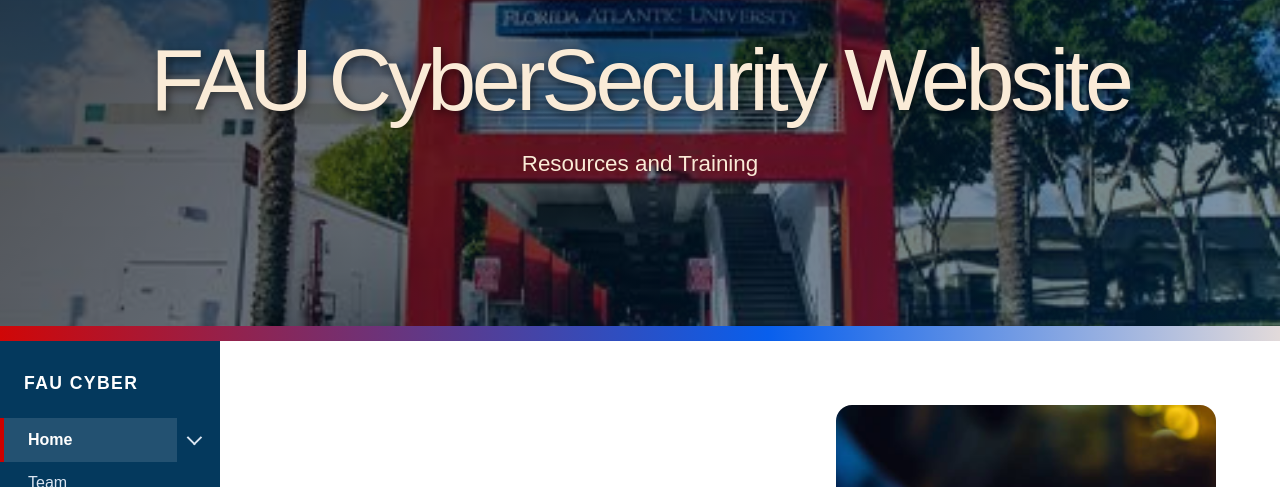
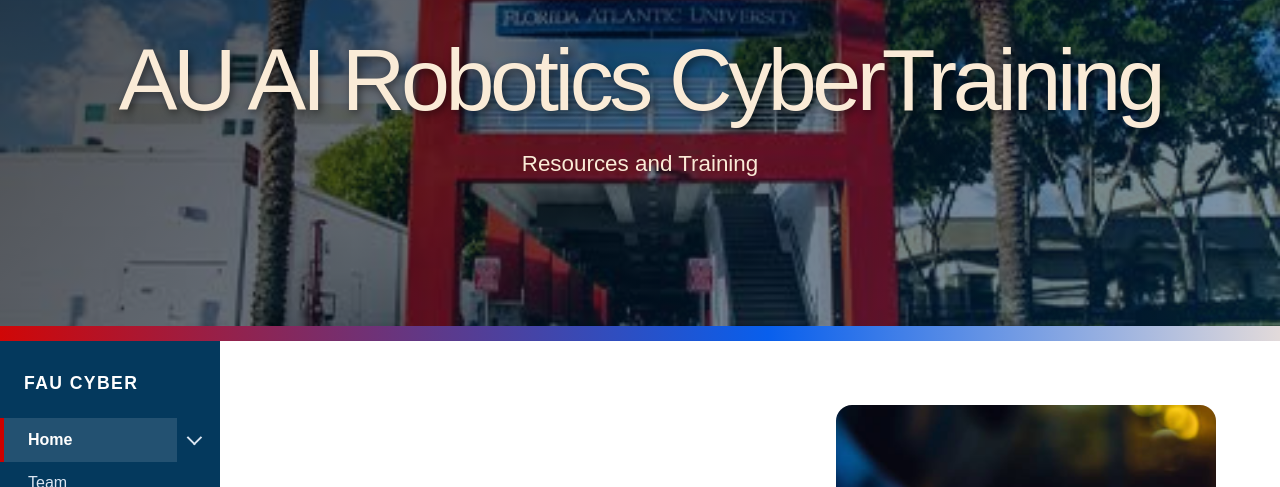
Before and after one commit to AI-Robotics-CyberTraining/FAUAIRoboticsCyberTraining, a plain HTML site: page index.html in a window 1280 px wide. Shown: the part 238-725 px from the top of the page. Drawn offline with Linux system fonts and the light colour scheme.

Commit message:
Update header title and content for CyberTraining

```diff
--- a/index.html
+++ b/index.html
@@ -14,7 +14,7 @@
   <header class="banner-top" id="top">
     <div class="banner-theme">
       <img class="banner-logo" src="owlhead-logo.png" alt="FAU Owls logo">
-      <h1 class="banner-title">FAU CyberSecurity Website</h1>
+      <h1 class="banner-title">AU AI Robotics CyberTraining</h1>
       <p class="banner-subtitle">Resources and Training</p>
     </div>
   </header>
```
